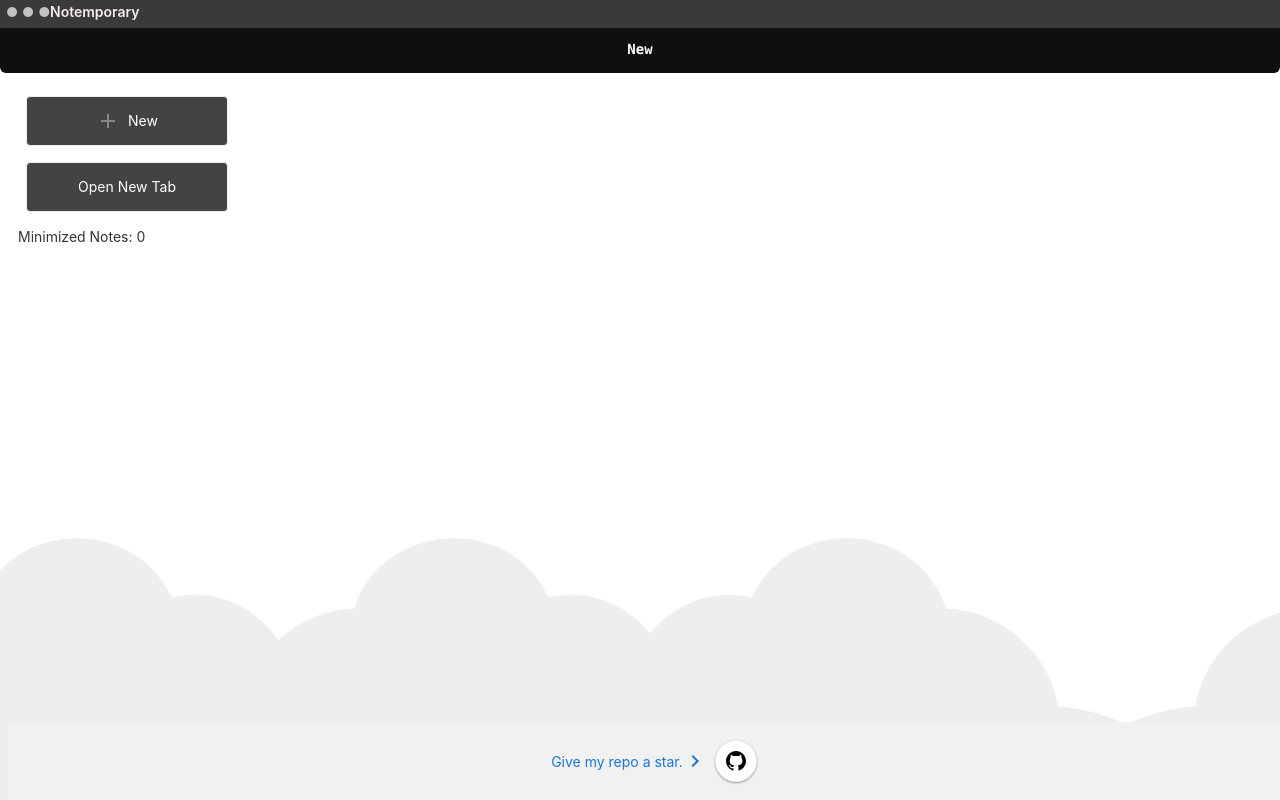
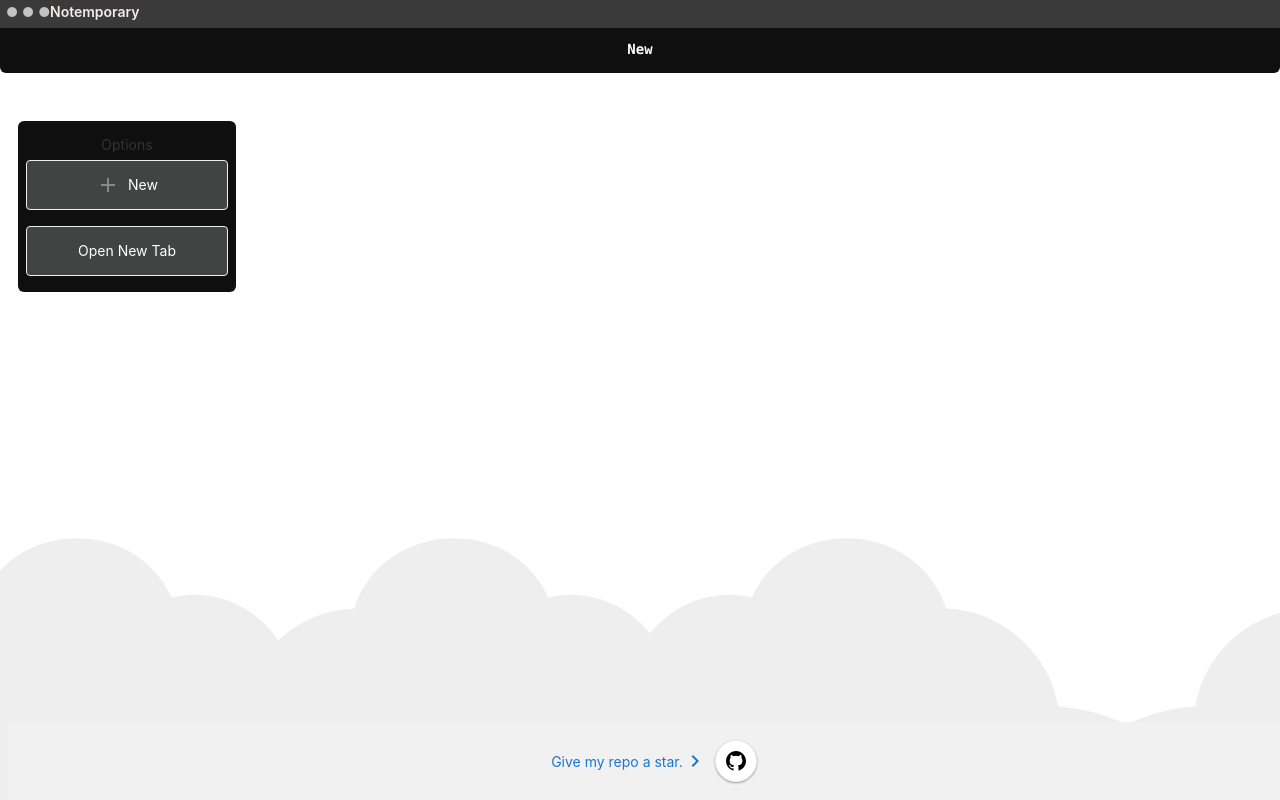
Before and after one commit to SaileshBK/Notemporary, an Angular app: page / in a window 1280 px wide. Built offline with nearby package versions, Linux system fonts and the light colour scheme.

Commit message:
feat(update): Added new UI for minimized section

```diff
--- a/src/app/app.component.html
+++ b/src/app/app.component.html
@@ -2,28 +2,9 @@
 <div class="toolbar" role="banner">
   <span
     style="color: rgb(245, 236, 236); z-index: 1; position: absolute; top: 0; padding: 12px 50px; line-height: 0;">Notemporary</span>
-
   <div class="terminal" [ngSwitch]="selection.value">
     <pre *ngSwitchDefault>New</pre>
-    <pre *ngSwitchCase="'save'">Save</pre>
   </div>
-
-  <a aria-label="Angular on twitter" target="_blank" rel="noopener" href="https://twitter.com/angular" title="Twitter">
-    <svg id="twitter-logo" height="24" data-name="Logo" xmlns="http://www.w3.org/2000/svg" viewBox="0 0 400 400">
-      <rect width="400" height="400" fill="none" />
-      <path
-        d="M153.62,301.59c94.34,0,145.94-78.16,145.94-145.94,0-2.22,0-4.43-.15-6.63A104.36,104.36,0,0,0,325,122.47a102.38,102.38,0,0,1-29.46,8.07,51.47,51.47,0,0,0,22.55-28.37,102.79,102.79,0,0,1-32.57,12.45,51.34,51.34,0,0,0-87.41,46.78A145.62,145.62,0,0,1,92.4,107.81a51.33,51.33,0,0,0,15.88,68.47A50.91,50.91,0,0,1,85,169.86c0,.21,0,.43,0,.65a51.31,51.31,0,0,0,41.15,50.28,51.21,51.21,0,0,1-23.16.88,51.35,51.35,0,0,0,47.92,35.62,102.92,102.92,0,0,1-63.7,22A104.41,104.41,0,0,1,75,278.55a145.21,145.21,0,0,0,78.62,23"
-        fill="#fff" />
-    </svg>
-  </a>
-  <a aria-label="Angular on YouTube" target="_blank" rel="noopener" href="https://youtube.com/angular" title="YouTube">
-    <svg id="youtube-logo" height="24" width="24" data-name="Logo" xmlns="http://www.w3.org/2000/svg"
-      viewBox="0 0 24 24" fill="#fff">
-      <path d="M0 0h24v24H0V0z" fill="none" />
-      <path
-        d="M21.58 7.19c-.23-.86-.91-1.54-1.77-1.77C18.25 5 12 5 12 5s-6.25 0-7.81.42c-.86.23-1.54.91-1.77 1.77C2 8.75 2 12 2 12s0 3.25.42 4.81c.23.86.91 1.54 1.77 1.77C5.75 19 12 19 12 19s6.25 0 7.81-.42c.86-.23 1.54-.91 1.77-1.77C22 15.25 22 12 22 12s0-3.25-.42-4.81zM10 15V9l5.2 3-5.2 3z" />
-    </svg>
-  </a>
 </div>
 
 <div class="content" role="main">
@@ -31,6 +12,12 @@
   <div class="split-container">
     <div class="left-panel">
       <div class="card-container">
+
+
+        <div class="miniTerminal">
+          <p style="display: flex; justify-content: center; padding-bottom: 7px;">
+            Options
+          </p>
           <button class="card card-small" (click)="openNewCard()" tabindex="0">
             <svg class="material-icons" xmlns="http://www.w3.org/2000/svg" width="24" height="24" viewBox="0 0 24 24">
               <path d="M19 13h-6v6h-2v-6H5v-2h6V5h2v6h6v2z" />
@@ -41,8 +28,12 @@
           <button class="card card-small" (click)="selection.value = 'save'" tabindex="0">
             <span (click)="openNewTab()">Open New Tab</span>
           </button>
+        </div>
 
-        <p>
+
+
+        <div class="miniTerminal" *ngIf="minimizedPadsData.length > 0">
+          <p style="display: flex; justify-content: center; padding-bottom: 7px;">
             Minimized Notes: {{minimizedPadsData.length}}
           </p>
           <div *ngFor="let pad of minimizedPadsData">
@@ -54,7 +45,7 @@
               </mat-card-header>
             </mat-card>
           </div>
-
+        </div>
       </div>
     </div>
     <div class="right-panel">
--- a/src/app/app.component.scss
+++ b/src/app/app.component.scss
@@ -169,6 +169,17 @@ a:hover {
   background-color: rgb(15, 15, 16);
 }
 
+.miniTerminal {
+  position: inherit;
+  justify-content: center;
+  width: 218px;
+  border-radius: 6px;
+  padding-top: 15px;
+  margin-top: 25px;
+  overflow: hidden;
+  background-color: rgb(15, 15, 16);
+}
+
 .terminal::before {
   content: "\2022 \2022 \2022";
   position: absolute;
```
Lines whose indentation alone changed are shown as unchanged.
